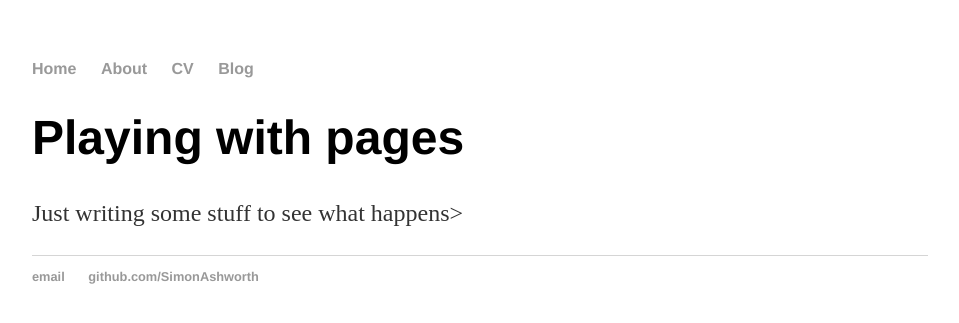
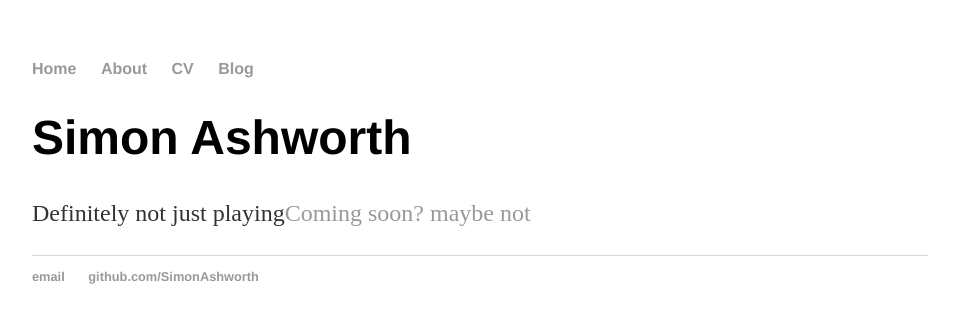
Before and after one commit to SimonAshworth/SimonAshworth.github.io, a Jekyll site: the page built from index.html, in a window 1280 px wide. Shown: the top 323 px of the page, without its empty margins (160-1119 px from the left). Built offline with Jekyll 4.4.1, drawn with Linux system fonts in a browser that asks for light colours.

Commit message:
Update index.html

```diff
--- a/index.html
+++ b/index.html
@@ -1,30 +1,8 @@
-<!DOCTYPE html>
-<html>
-   <head>
-      <title> Simon Ashworth </title>
-      <!-- link to main stylesheet-->
-      <link rel="stylesheet" type="text/css" href="/css/main.css">
-  </head>
-  <body>
-    <nav>
-      <ul>
-        <li><a href="/">Home</a></li>
-        <li><a href="/about">About</a></li>
-        <li><a href="/cv">CV</a></li>
-        <li><a href="/blog">Blog</a></li>
-      </ul>
-    </nav>
-    <div class="container">
-      <div class="blurb">
-        <h1>Playing with pages</h1>
-         <p>Just writing some stuff to see what happens></p>
-      </div> <!-- /.blurb -->
-    </div> <!-- /.container -->
-    <footer>
-      <ul>
-        <li><a href="mailto: naanotyet">email</a></li>
-        <li><a href="https://github.com/SimonAshworth">github.com/SimonAshworth</a></li>
-      </ul>
-    </footer>
-  </body>
-</html>
+---
+layout: default
+title: Hank Quinlan, Horrible Cop
+---
+<div class="blurb">
+	<h1>Simon Ashworth</h1>
+	<p>Definitely not just playing<a href="/about">Coming soon? maybe not</a></p>
+</div><!-- /.blurb -->
```
